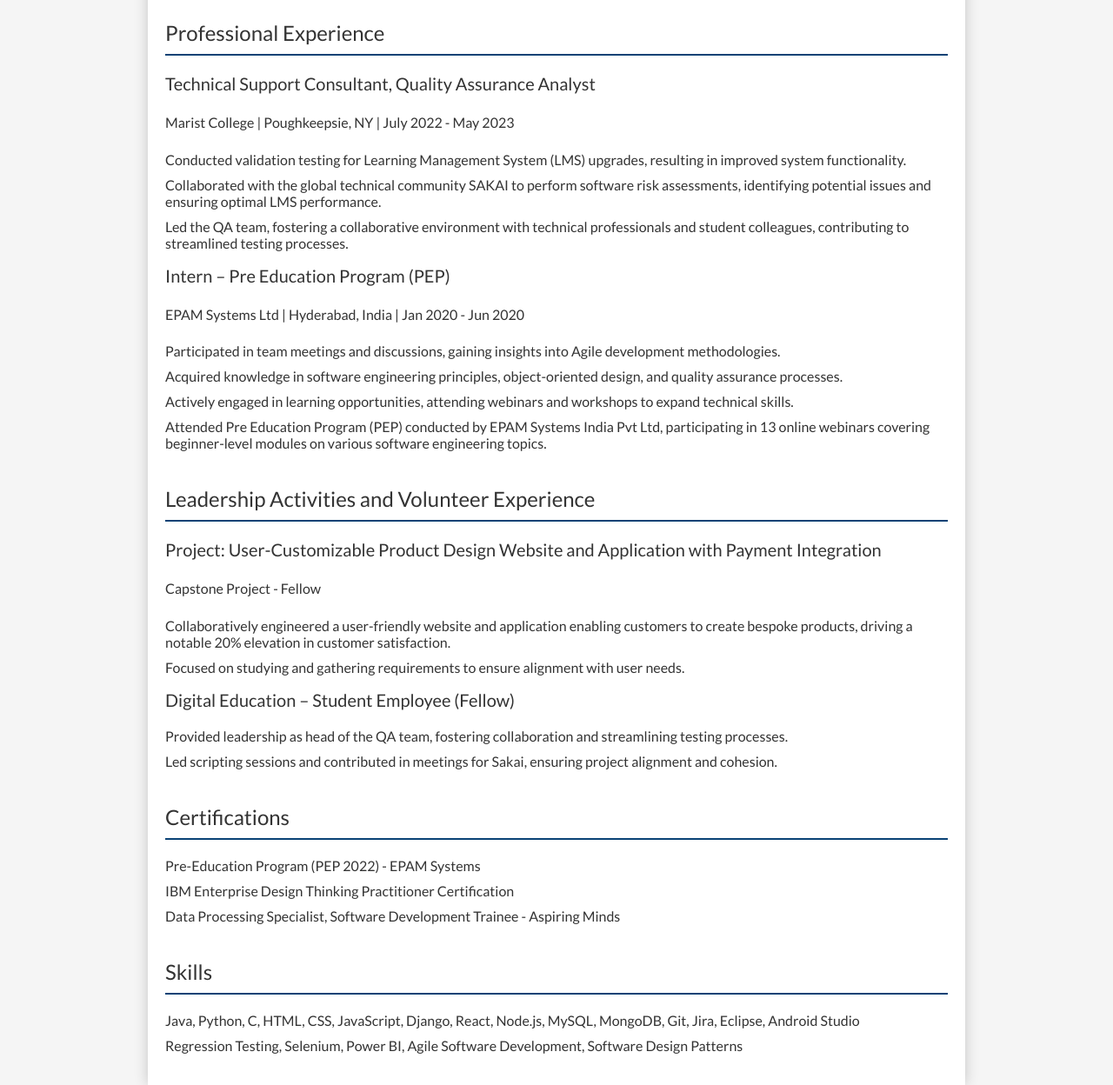
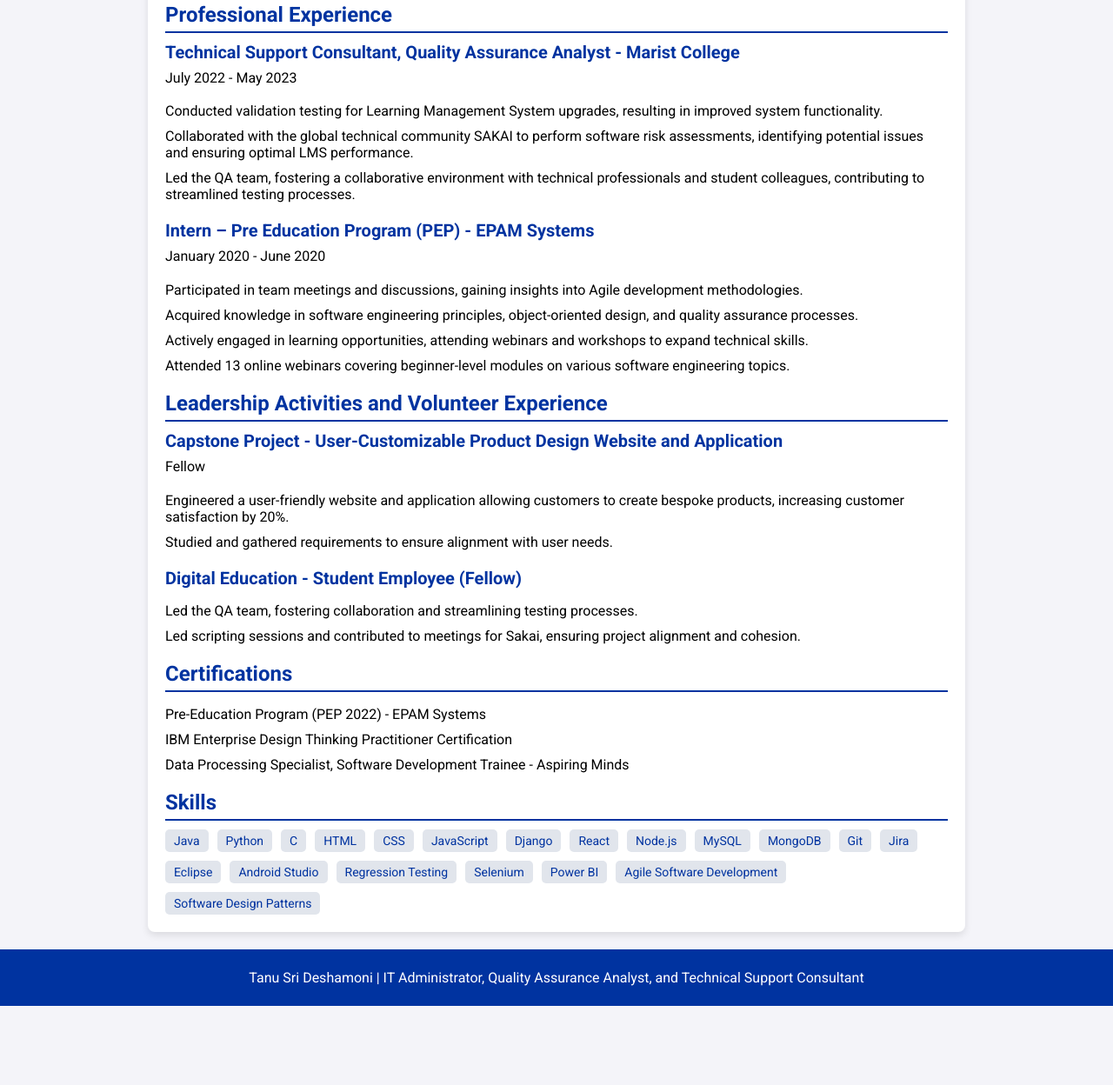
Before and after one commit to thanusri123/myresume.github.io, a plain HTML site: page index.html in a window 1280 px wide. Shown: the part 451-1699 px from the top of the page at 87% size. After the commit the page ends 1608 px from the top, so only its background shows below. Drawn offline with Linux system fonts and the light colour scheme.

Commit message:
Update index.html

```diff
--- a/index.html
+++ b/index.html
@@ -3,19 +3,18 @@
 <head>
     <meta charset="UTF-8">
     <meta name="viewport" content="width=device-width, initial-scale=1.0">
-    <title>Thanu Sri Deshamoni - Resume</title>
-    <link href="https://fonts.googleapis.com/css?family=Lato:300,400,700&display=swap" rel="stylesheet">
+    <title>Tanu Sri Deshamoni - Resume</title>
+    <link href="https://fonts.googleapis.com/css?family=Roboto:400,700&display=swap" rel="stylesheet">
     <style>
         body {
-            font-family: 'Lato', sans-serif;
+            font-family: 'Roboto', sans-serif;
             margin: 0;
             padding: 0;
-            background-color: #f5f5f5;
-            color: #333;
+            background-color: #f4f4f9;
         }
 
         header {
-            background-color: #0a4275;
+            background-color: #0033a0;
             color: #fff;
             padding: 20px;
             text-align: center;
@@ -23,47 +22,30 @@
 
         .container {
             max-width: 900px;
-            margin: 0 auto;
+            margin: 20px auto;
             padding: 20px;
             background-color: #fff;
-            box-shadow: 0px 0px 15px rgba(0,0,0,0.2);
-        }
-
-        h1, h2, h3 {
-            margin-top: 0;
-            font-weight: normal;
+            border-radius: 8px;
+            box-shadow: 0 4px 8px rgba(0,0,0,0.1);
         }
 
         h1 {
             font-size: 28px;
+            margin: 0;
         }
 
         h2 {
             font-size: 24px;
-            border-bottom: 2px solid #0a4275;
-            padding-bottom: 10px;
-            margin-bottom: 20px;
-        }
-
-        h3 {
-            font-size: 20px;
-            margin-top: 0;
+            color: #0033a0;
+            border-bottom: 2px solid #0033a0;
+            padding-bottom: 5px;
+            margin-bottom: 10px;
         }
 
         p {
             font-size: 16px;
             line-height: 1.6;
-            margin: 0 0 20px;
-        }
-
-        a {
-            color: #0a4275;
-            text-decoration: none;
-            font-weight: bold;
-        }
-
-        a:hover {
-            text-decoration: underline;
+            margin: 10px 0;
         }
 
         ul {
@@ -75,93 +57,123 @@
             margin-bottom: 10px;
         }
 
-        .section {
-            margin-bottom: 40px;
+        .skills-list {
+            display: flex;
+            flex-wrap: wrap;
+            gap: 10px;
         }
 
-        .section:last-child {
-            margin-bottom: 0;
+        .skills-list span {
+            background-color: #e1e5ec;
+            border-radius: 5px;
+            padding: 5px 10px;
+            font-size: 14px;
+            color: #0033a0;
+            display: inline-block;
         }
 
-        .contact-info {
-            font-size: 16px;
-            margin-bottom: 10px;
+        .experience-item, .education-item {
+            margin-bottom: 20px;
         }
 
-        .skills, .certifications, .leadership {
+        .experience-item h3, .education-item h3 {
+            font-size: 20px;
+            color: #0033a0;
             margin: 0;
-            padding: 0;
         }
 
-        .skills ul, .certifications ul, .leadership ul {
-            padding-left: 20px;
+        .experience-item p, .education-item p {
+            font-size: 16px;
+            margin: 5px 0;
+        }
+
+        footer {
+            text-align: center;
+            padding: 10px;
+            background-color: #0033a0;
+            color: #fff;
+        }
+
+        .button {
+            display: inline-block;
+            background-color: #0033a0;
+            color: #fff;
+            padding: 10px 20px;
+            text-decoration: none;
+            border-radius: 5px;
+            font-weight: bold;
+            transition: background-color 0.3s;
+        }
+
+        .button:hover {
+            background-color: #002680;
         }
     </style>
 </head>
 <body>
     <header>
-        <h1>Thanu Sri Deshamoni</h1>
-        <p class="contact-info">
-            <a href="tel:845-484-9756">845-484-9756</a> |
-            <a href="mailto:deshamonithanusri06@gmail.com">deshamonithanusri06@gmail.com</a> |
-            <a href="https://www.linkedin.com/in/thanusri-deshamoni" target="_blank">LinkedIn</a>
-        </p>
+        <h1>Tanu Sri Deshamoni</h1>
+        <p>845-484-9756 | <a href="mailto:deshamonithanusri06@gmail.com" style="color: #fff;">deshamonithanusri06@gmail.com</a> | <a href="https://www.linkedin.com/in/thanusri-deshamoni" class="button" target="_blank">LinkedIn Profile</a></p>
     </header>
 
     <div class="container">
-        <section class="section">
+        <section>
             <h2>Education</h2>
-            <p><strong>Marist College</strong><br>
-               Master of Science in Computer Science | Specialization in Software Development<br>
-               May 2023<br>
-               GPA: 3.2
-            </p>
-            <p><strong>CVR College of Engineering</strong><br>
-               Bachelor of Technology | Specialization in Software Development<br>
-               May 2021<br>
-               GPA: 9.2
-            </p>
+            <div class="education-item">
+                <h3>Marist College</h3>
+                <p>Master of Science in Computer Science | Specialization in Software Development</p>
+                <p>May 2023 | GPA: 3.2</p>
+            </div>
+            <div class="education-item">
+                <h3>CVR College of Engineering</h3>
+                <p>Bachelor of Technology | Specialization in Software Development</p>
+                <p>May 2021 | GPA: 9.2</p>
+            </div>
         </section>
 
-        <section class="section">
+        <section>
             <h2>Professional Experience</h2>
-
-            <h3>Technical Support Consultant, Quality Assurance Analyst</h3>
-            <p>Marist College | Poughkeepsie, NY | July 2022 - May 2023</p>
+            <div class="experience-item">
+                <h3>Technical Support Consultant, Quality Assurance Analyst - Marist College</h3>
+                <p>July 2022 - May 2023</p>
                 <ul>
-                <li>Conducted validation testing for Learning Management System (LMS) upgrades, resulting in improved system functionality.</li>
+                    <li>Conducted validation testing for Learning Management System upgrades, resulting in improved system functionality.</li>
                     <li>Collaborated with the global technical community SAKAI to perform software risk assessments, identifying potential issues and ensuring optimal LMS performance.</li>
                     <li>Led the QA team, fostering a collaborative environment with technical professionals and student colleagues, contributing to streamlined testing processes.</li>
                 </ul>
-
-            <h3>Intern – Pre Education Program (PEP)</h3>
-            <p>EPAM Systems Ltd | Hyderabad, India | Jan 2020 - Jun 2020</p>
+            </div>
+            <div class="experience-item">
+                <h3>Intern – Pre Education Program (PEP) - EPAM Systems</h3>
+                <p>January 2020 - June 2020</p>
                 <ul>
                     <li>Participated in team meetings and discussions, gaining insights into Agile development methodologies.</li>
                     <li>Acquired knowledge in software engineering principles, object-oriented design, and quality assurance processes.</li>
                     <li>Actively engaged in learning opportunities, attending webinars and workshops to expand technical skills.</li>
-                <li>Attended Pre Education Program (PEP) conducted by EPAM Systems India Pvt Ltd, participating in 13 online webinars covering beginner-level modules on various software engineering topics.</li>
+                    <li>Attended 13 online webinars covering beginner-level modules on various software engineering topics.</li>
                 </ul>
+            </div>
         </section>
 
-        <section class="section">
+        <section>
             <h2>Leadership Activities and Volunteer Experience</h2>
-
-            <h3>Project: User-Customizable Product Design Website and Application with Payment Integration</h3>
-            <p>Capstone Project - Fellow</p>
+            <div class="experience-item">
+                <h3>Capstone Project - User-Customizable Product Design Website and Application</h3>
+                <p>Fellow</p>
                 <ul>
-                <li>Collaboratively engineered a user-friendly website and application enabling customers to create bespoke products, driving a notable 20% elevation in customer satisfaction.</li>
-                <li>Focused on studying and gathering requirements to ensure alignment with user needs.</li>
+                    <li>Engineered a user-friendly website and application allowing customers to create bespoke products, increasing customer satisfaction by 20%.</li>
+                    <li>Studied and gathered requirements to ensure alignment with user needs.</li>
                 </ul>
-
-            <h3>Digital Education – Student Employee (Fellow)</h3>
+            </div>
+            <div class="experience-item">
+                <h3>Digital Education - Student Employee (Fellow)</h3>
                 <ul>
-                <li>Provided leadership as head of the QA team, fostering collaboration and streamlining testing processes.</li>
-                <li>Led scripting sessions and contributed in meetings for Sakai, ensuring project alignment and cohesion.</li>
+                    <li>Led the QA team, fostering collaboration and streamlining testing processes.</li>
+                    <li>Led scripting sessions and contributed to meetings for Sakai, ensuring project alignment and cohesion.</li>
                 </ul>
+            </div>
         </section>
 
-        <section class="section">
+        <section>
             <h2>Certifications</h2>
             <ul>
                 <li>Pre-Education Program (PEP 2022) - EPAM Systems</li>
@@ -170,13 +182,35 @@
             </ul>
         </section>
 
-        <section class="section">
+        <section>
             <h2>Skills</h2>
-            <ul>
-                <li>Java, Python, C, HTML, CSS, JavaScript, Django, React, Node.js, MySQL, MongoDB, Git, Jira, Eclipse, Android Studio</li>
-                <li>Regression Testing, Selenium, Power BI, Agile Software Development, Software Design Patterns</li>
-            </ul>
+            <div class="skills-list">
+                <span>Java</span>
+                <span>Python</span>
+                <span>C</span>
+                <span>HTML</span>
+                <span>CSS</span>
+                <span>JavaScript</span>
+                <span>Django</span>
+                <span>React</span>
+                <span>Node.js</span>
+                <span>MySQL</span>
+                <span>MongoDB</span>
+                <span>Git</span>
+                <span>Jira</span>
+                <span>Eclipse</span>
+                <span>Android Studio</span>
+                <span>Regression Testing</span>
+                <span>Selenium</span>
+                <span>Power BI</span>
+                <span>Agile Software Development</span>
+                <span>Software Design Patterns</span>
+            </div>
         </section>
     </div>
+
+    <footer>
+        <p>Tanu Sri Deshamoni | IT Administrator, Quality Assurance Analyst, and Technical Support Consultant</p>
+    </footer>
 </body>
 </html>
```
Lines whose indentation alone changed are shown as unchanged.
